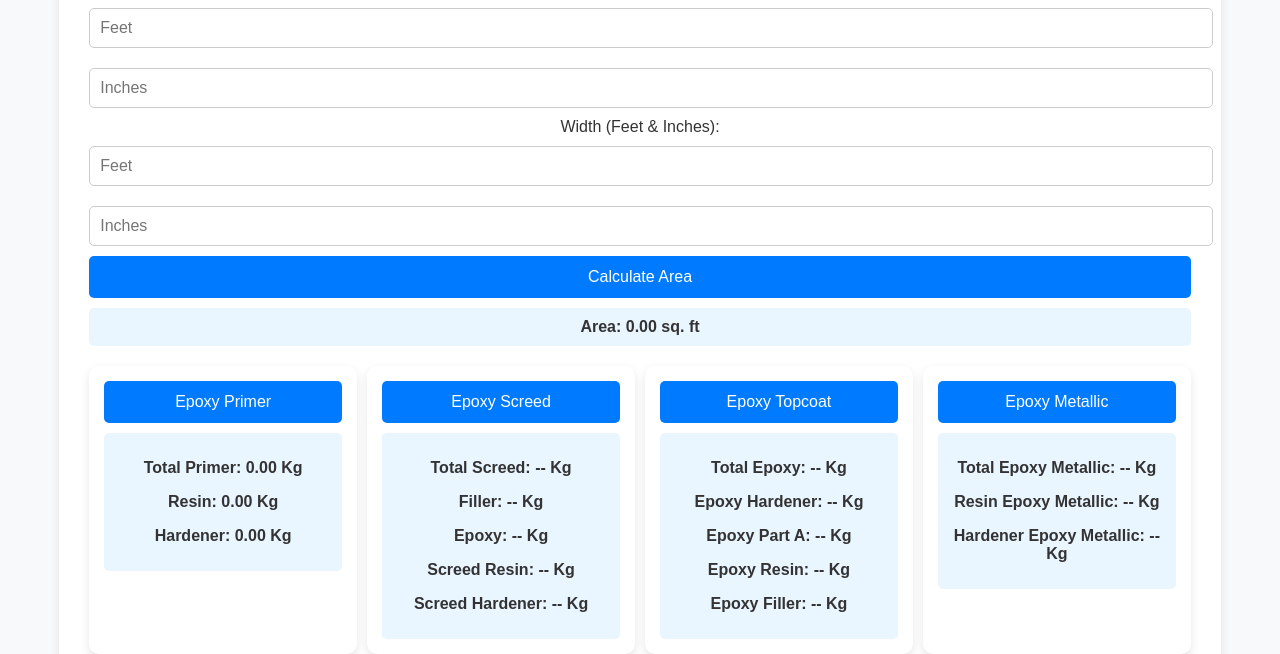
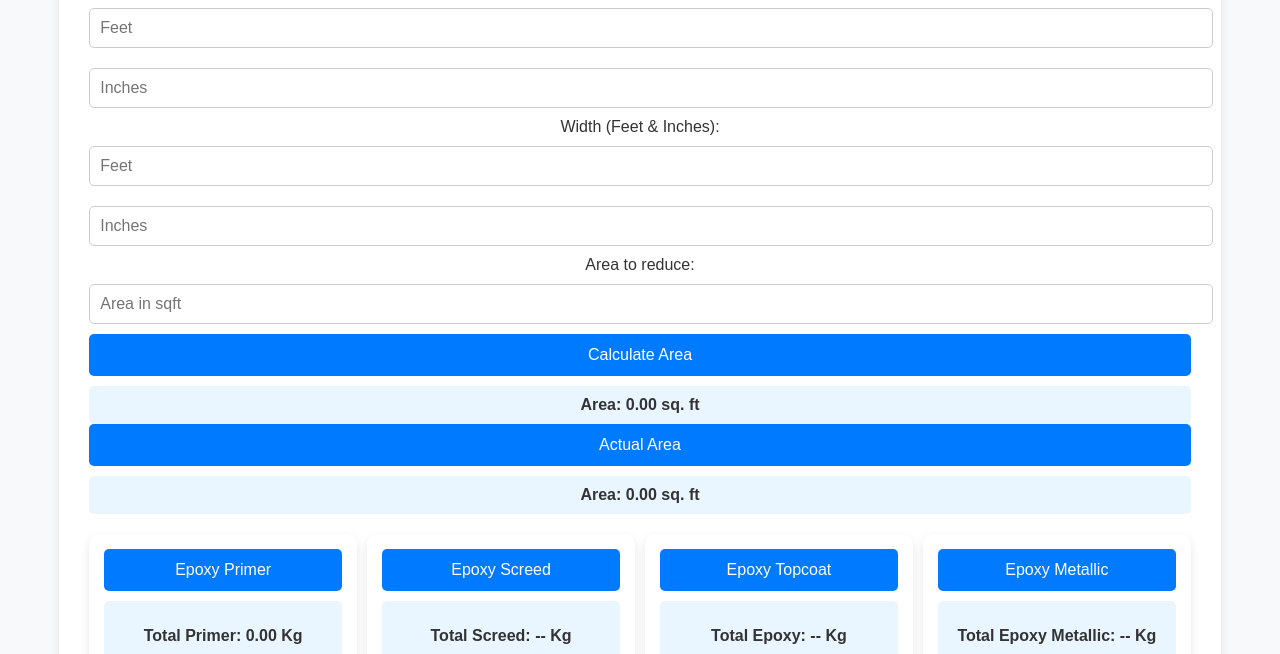
Before and after one commit to Nilesh-Kumar-1/flooring_calc, a plain HTML site: page index.html in a window 1280 px wide. Both pictures are taken after a click on the button "Epoxy Primer". Shown: the part 146-800 px from the top of the page. Drawn offline with Linux system fonts and the light colour scheme.

Commit message:
flooring

```diff
--- a/index.html
+++ b/index.html
@@ -93,8 +93,17 @@
         <input type="number" id="widthFeet" placeholder="Feet">
         <input type="number" id="widthInches" placeholder="Inches"><br>
 
+        <label>Area to reduce:</label>
+        <input type="number" id="areaToReduce" placeholder="Area in sqft">
+
+
         <button onclick="calculateArea()">Calculate Area</button>
         <div class="result" id="result">Area: -- sq. ft</div>
+
+        <button onclick="actualArea()">Actual Area</button>
+        <div class="result" id="actualResult">Area: -- sq. ft</div>
+
+
 
         <div class="grid-container">
             <div class="grid-item">
@@ -153,11 +162,19 @@
             document.getElementById("result").innerText = `Area: ${areaSquareFeet.toFixed(2)} sq. ft`;
             return areaSquareFeet
         }
-        let calculatedArea = calculateArea();
+
+        function actualArea() {
+            let areaToReduce = parseFloat(document.getElementById("areaToReduce").value) || 0;
+            let totalArea = calculateArea()-areaToReduce;
+            document.getElementById("actualResult").innerText = `Area: ${totalArea.toFixed(2)} sq. ft`;
+            return totalArea
+        }
+        let areaToReduce = parseFloat(document.getElementById("areaToReduce").value) || 0;
+        let totalArea = calculateArea()-areaToReduce;
         console.log("Stored Area:", calculatedArea);
 
         function primer(){
-            let area = calculateArea();
+            let area = actualArea();
             let totalPrimer = area * 0.015;
             let resin = (2/3)*totalPrimer;
             let hardener = (1/3)*totalPrimer;
@@ -169,7 +186,7 @@
         }
 
         function Screed(){
-            let area = calculateArea();
+            let area = actualArea();
             let totalScreed = area * 0.3;
             let filler = (2/3)*totalScreed;
             let epoxy = (1/3)*totalScreed;
@@ -186,7 +203,7 @@
         }
 
         function calculateEpoxyTopcoat() {
-            let area = calculateArea();
+            let area = actualArea();
             let totalEpoxy = area * 0.125;
             let epoxyHardener = (1/5) * totalEpoxy;
             let epoxyPartA = (4/5) * totalEpoxy;
@@ -202,7 +219,7 @@
         }
 
         function calculateEpoxyMetallic() {
-            let area = calculateArea();
+            let area = actualArea();
             let totalEpoxyMetallic = area * 0.1;
             let resinEpoxyMetallic = (2/3) * totalEpoxyMetallic;
             let hardenerEpoxyMetallic = (1/3) * totalEpoxyMetallic; // Correcting your previous reference to totalEpoxy
```
